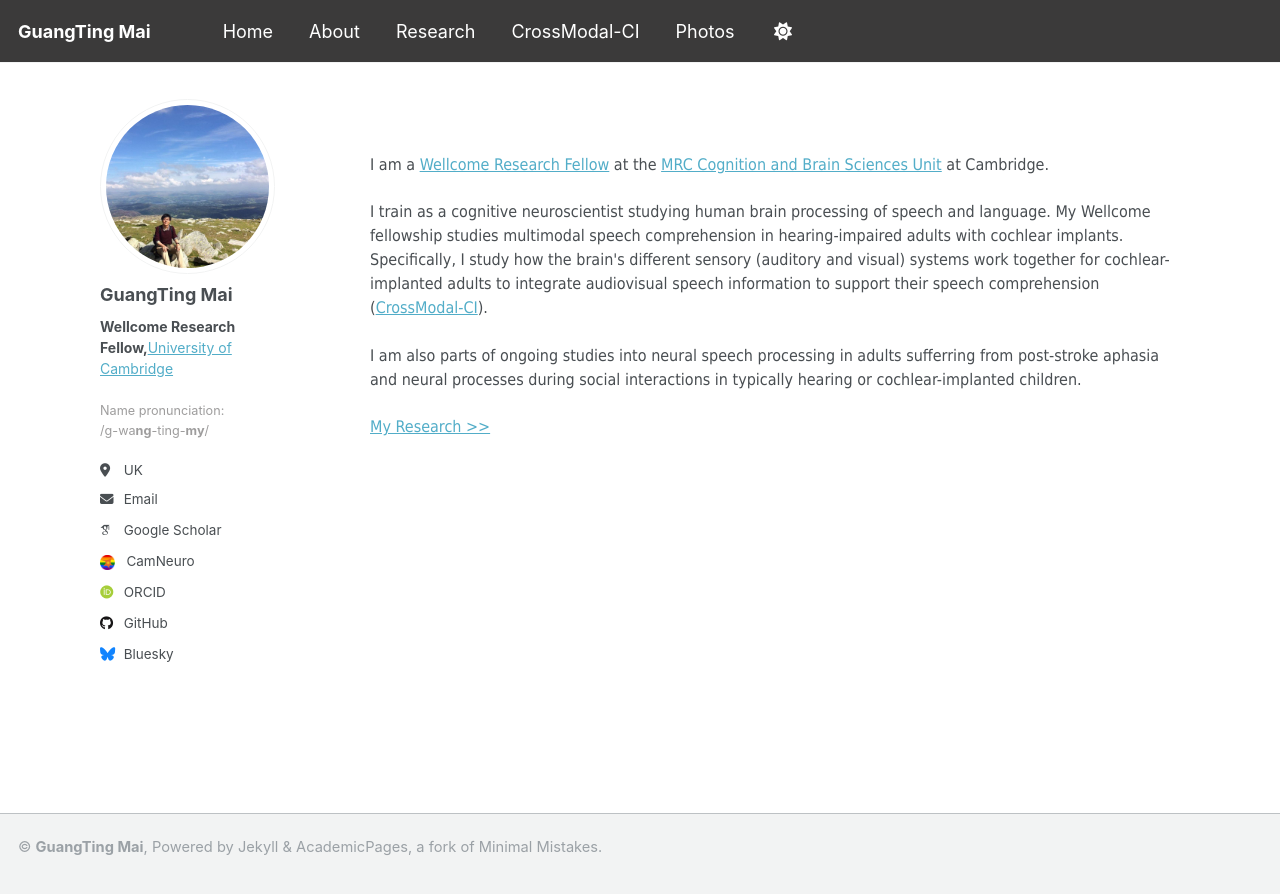
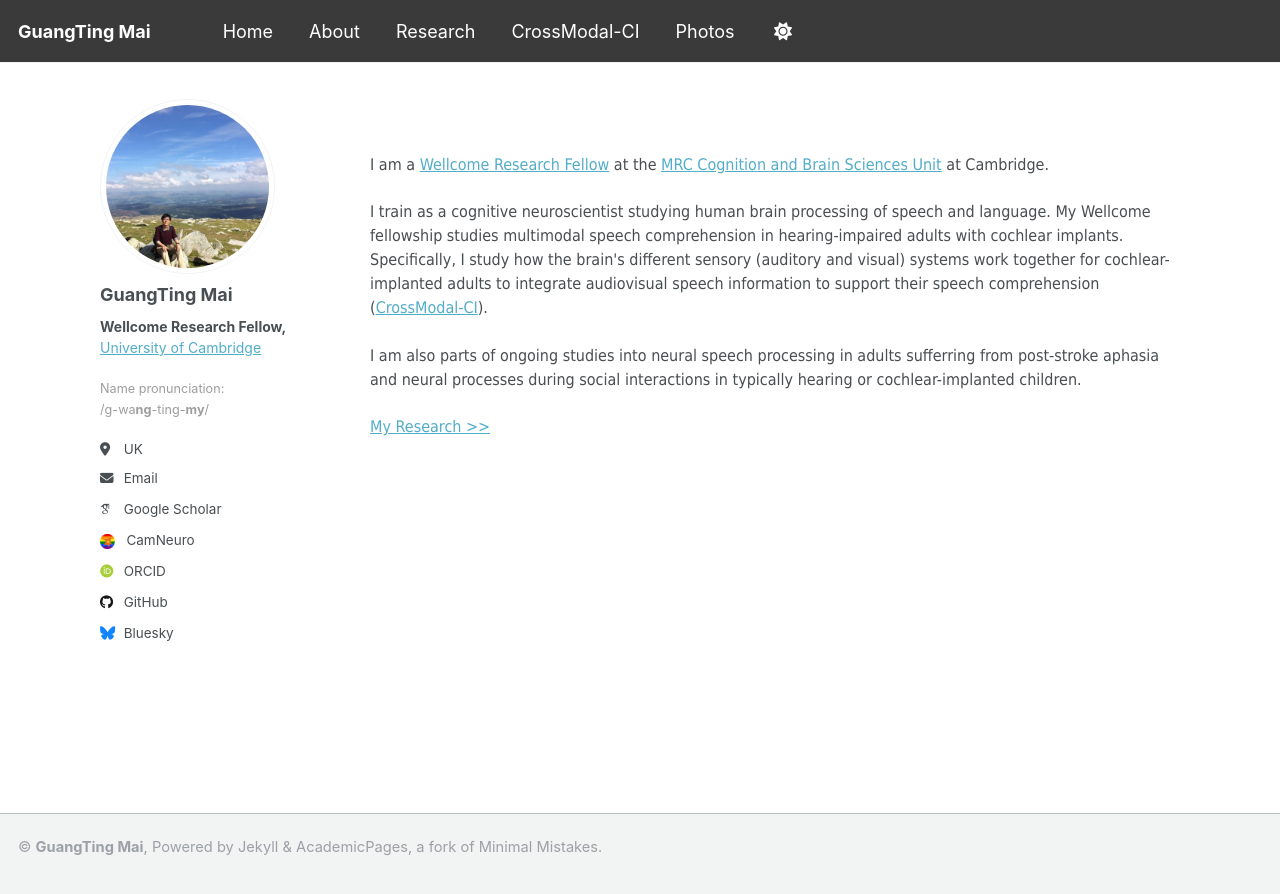
Before and after one commit to guangtingmai/guangtingmai.github.io, a Jekyll site: the page built from _pages/readme.html, in a window 1280 px wide. Shown: the top 894 px of the page. Built offline with Jekyll 4.4.1, drawn with Linux system fonts in a browser that asks for light colours; some web fonts are replaced.

Commit message:
Update _config.yml

```diff
--- a/_config.yml
+++ b/_config.yml
@@ -25,7 +25,7 @@ author:
   avatar           : "profile.jpg"
   name             : "GuangTing Mai"
   pronouns         : # example: "she/her"
-  bio              : '<span style="font-size:10.5pt;"><strong>Wellcome Research Fellow,</strong><a href="https://www.cam.ac.uk/">University of Cambridge</a></span><br><br><span style="font-size:9.5pt;color:#9e9d9d">Name pronunciation:<br>/g-wa<strong>ng</strong>-ting-<strong>my</strong>/</span>'
+  bio              : '<span style="font-size:10.5pt;"><strong>Wellcome Research Fellow,</strong><br><a href="https://www.cam.ac.uk/">University of Cambridge</a></span><br><br><span style="font-size:9.5pt;color:#9e9d9d">Name pronunciation:<br>/g-wa<strong>ng</strong>-ting-<strong>my</strong>/</span>'
   location         : "UK"
   employer         : # "Red Brick University"
   uri              : # URL
```
